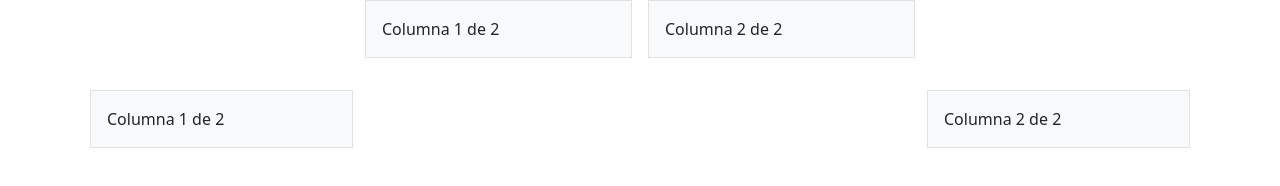
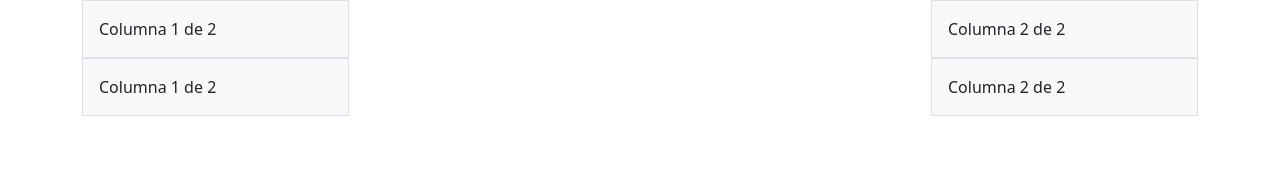
Before and after one commit to Elezetabe/exercise_gutter, a plain HTML site: page index.html in a window 1280 px wide. Drawn offline with nearby package versions, Linux system fonts and the light colour scheme.

Commit message:
margin utilities

```diff
--- a/index.html
+++ b/index.html
@@ -8,23 +8,23 @@
 </head>
 <body>
   <div class="container">
-    <div class="row g-3 justify-content-center">
+    <div class="row g-3">
       <div class="col-3">
         <div class="p-3 border bg-light">Columna 1 de 2</div>
       </div>
-      <div class="col-3">
+      <div class="col-3 ms-auto">
         <div class="p-3 border bg-light">Columna 2 de 2</div>
       </div>
-      <div class="row g-3 justify-content-between">
-      <div class="col-3">
+    </div>
+      <div class="row g-3">
+      <div class="col-3 me-auto">
         <div class="p-3 border bg-light">Columna 1 de 2</div>
       </div>
       <div class="col-3">
         <div class="p-3 border bg-light">Columna 2 de 2</div>
       </div>
       </div>
-    </div>
-  </div>
+      </div>
   <script src="https://cdn.jsdelivr.net/npm/bootstrap@5.2.3/dist/js/bootstrap.bundle.min.js" integrity="sha384-kenU1KFdBIe4zVF0s0G1M5b4hcpxyD9F7jL+jjXkk+Q2h455rYXK/7HAuoJl+0I4" crossorigin="anonymous"></script>
 </body>
 </html>
```
